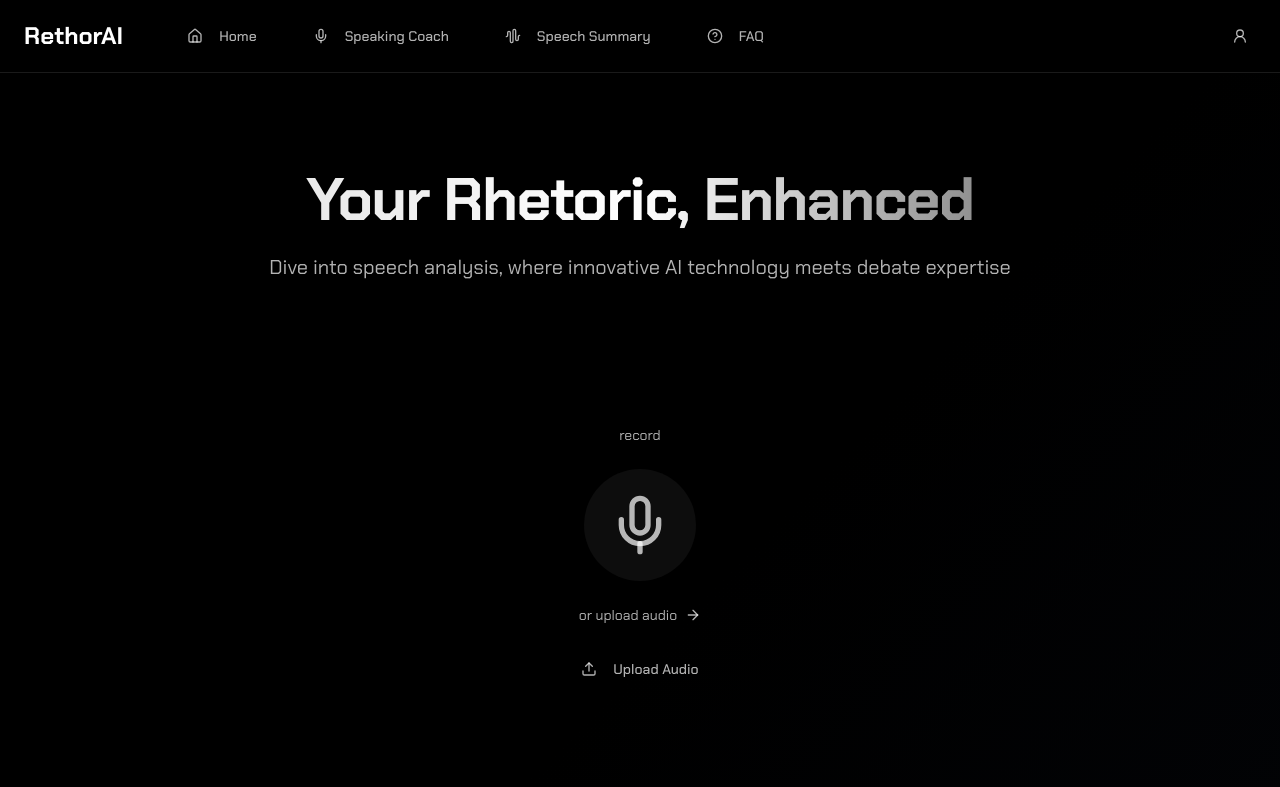
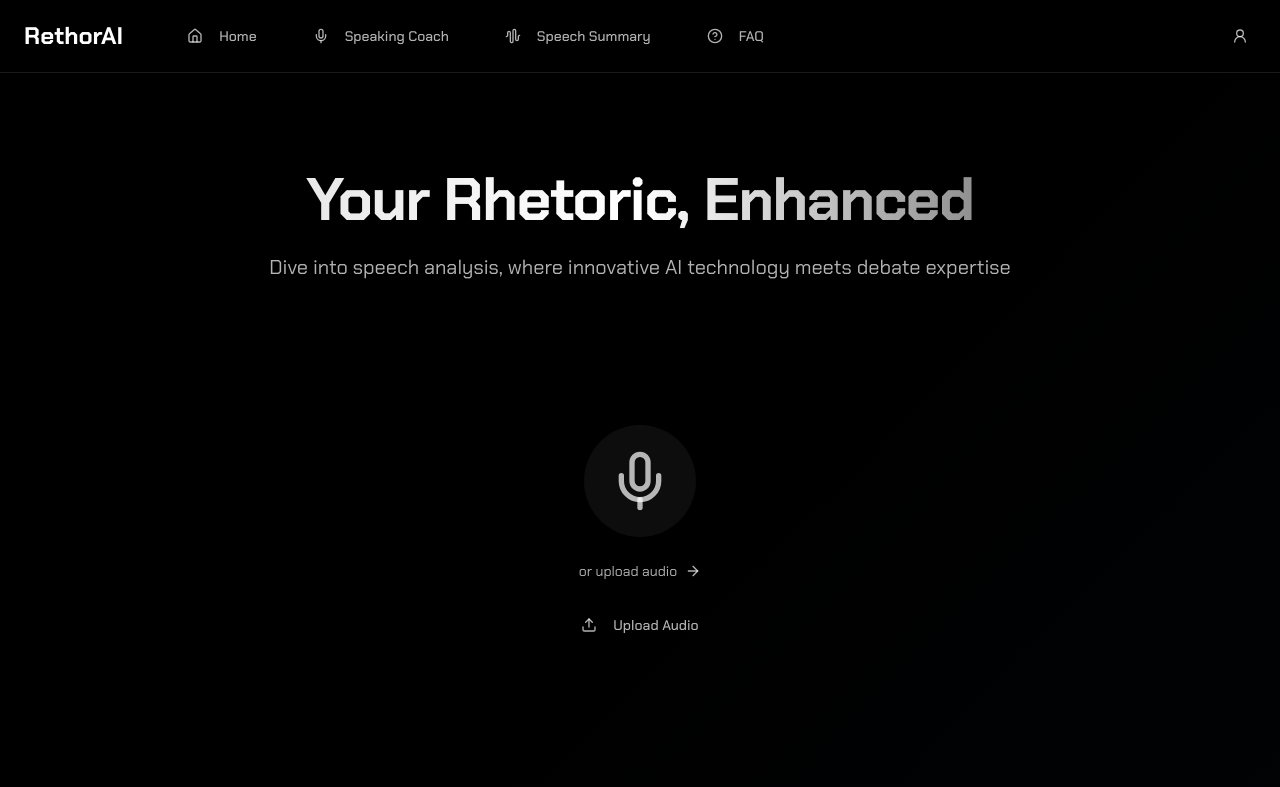
Before and after one commit to dszafran/rethorai-analyze-02, a React (Vite) app: page / in a window 1280 px wide. Shown: the top 787 px of the page. Built offline with nearby package versions, Linux system fonts and the light colour scheme.

Commit message:
Remove "record" text
The commit removes the "record" text from the UI.

```diff
--- a/src/pages/Index.tsx
+++ b/src/pages/Index.tsx
@@ -1,4 +1,3 @@
-
 import { useState, useRef, useEffect } from "react";
 import { Upload, UserRound, Home, FileText, Mic, AudioWaveform, HelpCircle, ArrowRight, X } from "lucide-react";
 import { Button } from "@/components/ui/button";
@@ -198,7 +197,6 @@ const Index = () => {
 
         <div className="max-w-2xl mx-auto mb-24 flex flex-col items-center">
           <div className="flex flex-col items-center gap-6 mb-12">
-            <span className="text-white/70 text-sm">record</span>
             <button
               onClick={isRecording ? stopRecording : startRecording}
               className="p-6 text-white/70 hover:text-white transition-colors bg-white/5 hover:bg-white/10 rounded-full"
```
